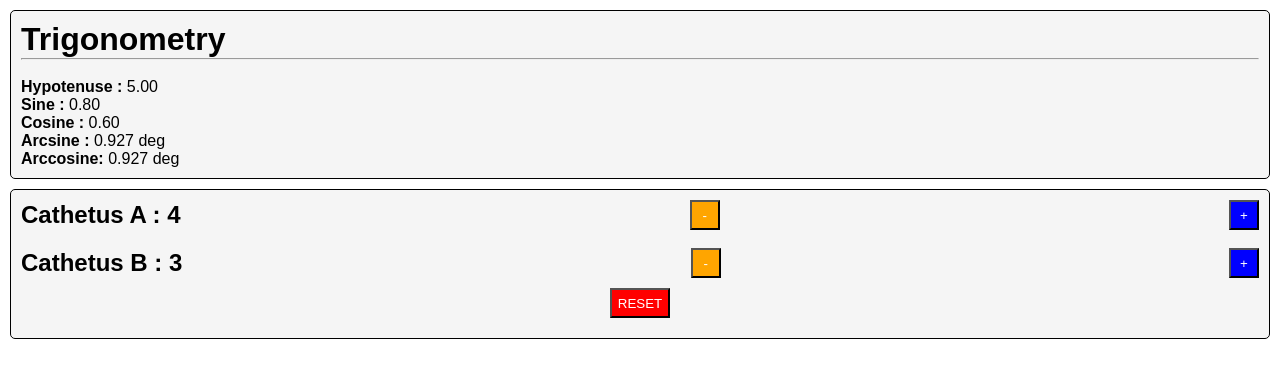
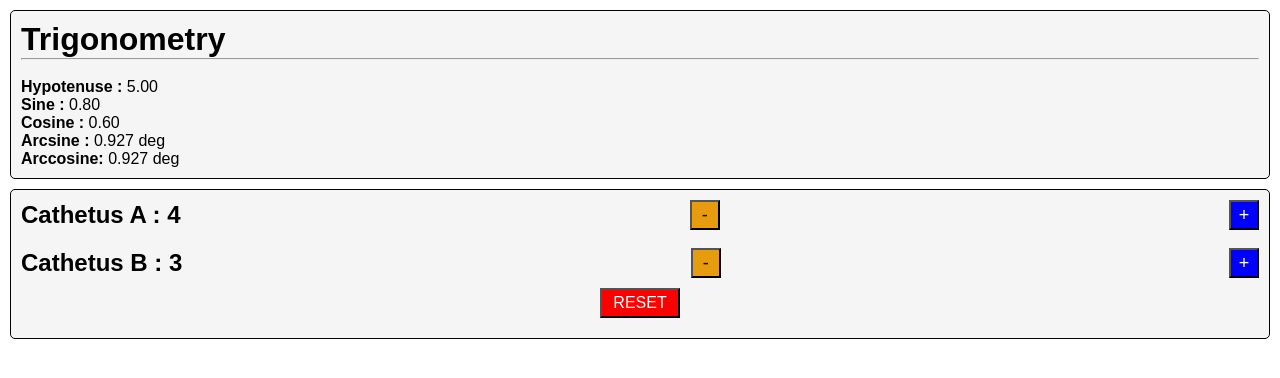
Before and after one commit to Zagaz/ReacBootcamp, a React (Vite) app: page / in a window 1280 px wide. Shown: the top 378 px of the page. Built offline with nearby package versions, Linux system fonts and the light colour scheme.

Commit message:
UseState005 -styling

```diff
--- a/src/components/UseState05.css
+++ b/src/components/UseState05.css
@@ -6,6 +6,7 @@
   display: flex;
   justify-content: center;
   align-items: center;
+  font-size: large;
 }
 .btn.red {
   background: red;
@@ -16,8 +17,8 @@
   color: white;
 }
 .btn.orange {
-  background: orange;
-  color: white;
+  background: rgb(231, 155, 14);
+  color: rgb(18, 1, 1);
 }
 .btn .grey {
   background: grey;
@@ -42,13 +43,17 @@
   border-radius: 5px;
   padding: 10px;
   margin: 10px;
+  display: flexbox;
+  flex-wrap: nowrap;
+  flex-direction: row;
 }
 
 .reset {
   background-color: whitesmoke;
   margin: 10px;
   padding: 10px;
-  width: 60px;
+  width: 80px;
+  font-size: medium;
 }
 
 .resetwrap {
--- a/src/components/UseState05.scss
+++ b/src/components/UseState05.scss
@@ -9,6 +9,7 @@
      display : flex;
      justify-content : center;
      align-items : center;
+     font-size: large;
 
      &.red{
           background : red;
@@ -17,10 +18,11 @@
      &.blue{
           background : blue;
           color : white;
+
      }
      &.orange{
-          background : orange;
-          color : white;
+          background : rgb(231, 155, 14);
+          color : rgb(18, 1, 1);
      }
 
      .grey{
@@ -47,12 +49,17 @@
           border-radius: 5px;
           padding: 10px;
           margin: 10px;
+
+          display: flexbox;
+          flex-wrap:  nowrap;
+          flex-direction: row;
      }
      .reset{
           background-color: whitesmoke;
           margin: 10px;
           padding: 10px;
-          width: 60px;
+          width:80px;
+          font-size: medium;
 
 
 
```
Also changed, not shown: 1 other file (tests, documents, lock files or other folders).
